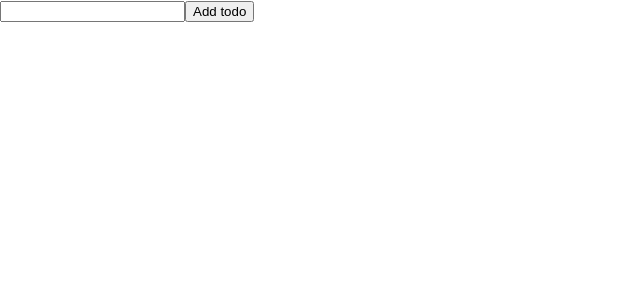
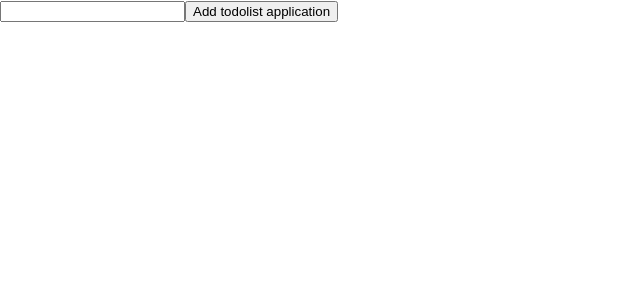
Before and after one commit to swatinaik2003/react-useState-exmple, a React (Create React App) app: page / in a window 1280 px wide. Shown: the top 300 px of the page, without its empty margins (0-640 px from the left). Built offline with nearby package versions, Linux system fonts and the light colour scheme.

Commit message:
add todo

```diff
--- a/src/App.js
+++ b/src/App.js
@@ -18,7 +18,7 @@ function TodoList() {
           value={input}
           onChange={(e) => setInput(e.target.value)}
         />
-        <button>Add todo</button>
+        <button>Add todolist application</button>
       </form>
       <ul>
         {todos.map((todo, index) => (
```
